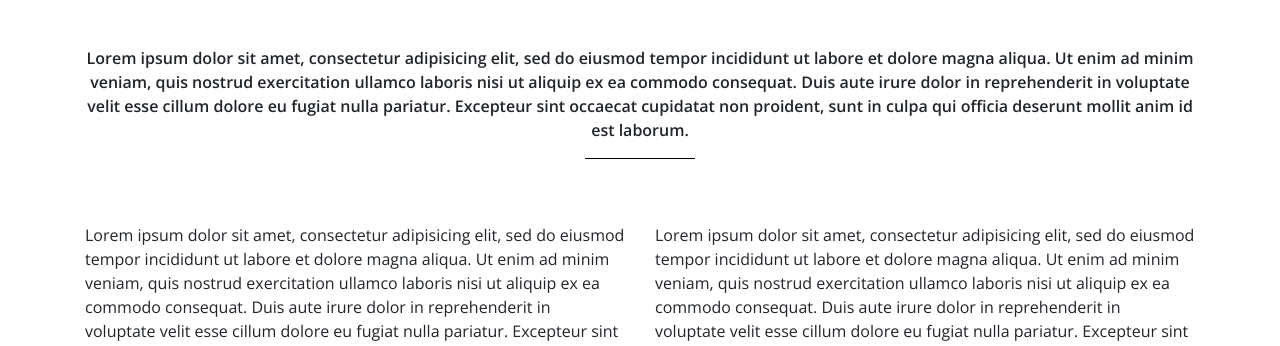
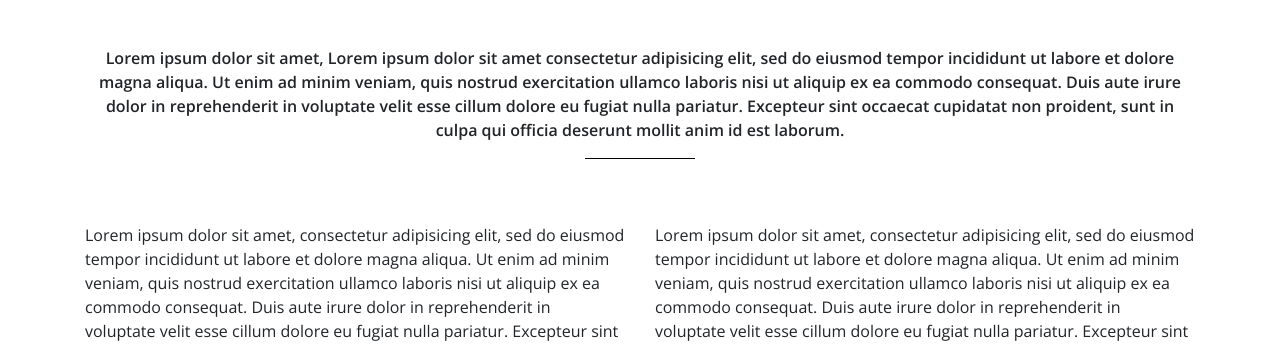
Before and after one commit to Daliagarcia/pruebaportafolio, a plain HTML site: page index.html in a window 1280 px wide. Shown: the part 739-1085 px from the top of the page. Drawn offline with nearby package versions, Linux system fonts and the light colour scheme; a script that the page names is missing.

Commit message:
camnbio texto acerca de mi

```diff
--- a/index.html
+++ b/index.html
@@ -60,7 +60,7 @@
 
 <section id="sobre-mi" class="d-none d-sm-block mt-5">
   <div class="container">
-    <p class="text-center sobre-mi">Lorem ipsum dolor sit amet, consectetur adipisicing elit, sed do eiusmod tempor incididunt ut labore et dolore magna aliqua. Ut enim ad minim veniam, quis nostrud exercitation ullamco laboris nisi ut aliquip ex ea commodo consequat. Duis aute irure dolor in reprehenderit in voluptate velit esse cillum dolore eu fugiat nulla pariatur. Excepteur sint occaecat cupidatat non proident, sunt in culpa qui officia deserunt mollit anim id est laborum.</p>
+    <p class="text-center sobre-mi">Lorem ipsum dolor sit amet, Lorem ipsum dolor sit amet consectetur adipisicing elit, sed do eiusmod tempor incididunt ut labore et dolore magna aliqua. Ut enim ad minim veniam, quis nostrud exercitation ullamco laboris nisi ut aliquip ex ea commodo consequat. Duis aute irure dolor in reprehenderit in voluptate velit esse cillum dolore eu fugiat nulla pariatur. Excepteur sint occaecat cupidatat non proident, sunt in culpa qui officia deserunt mollit anim id est laborum.</p>
     <hr color="black" width="110" align="center">
     <div class="row">
       <div class="col-md-6 mt-5">
```
